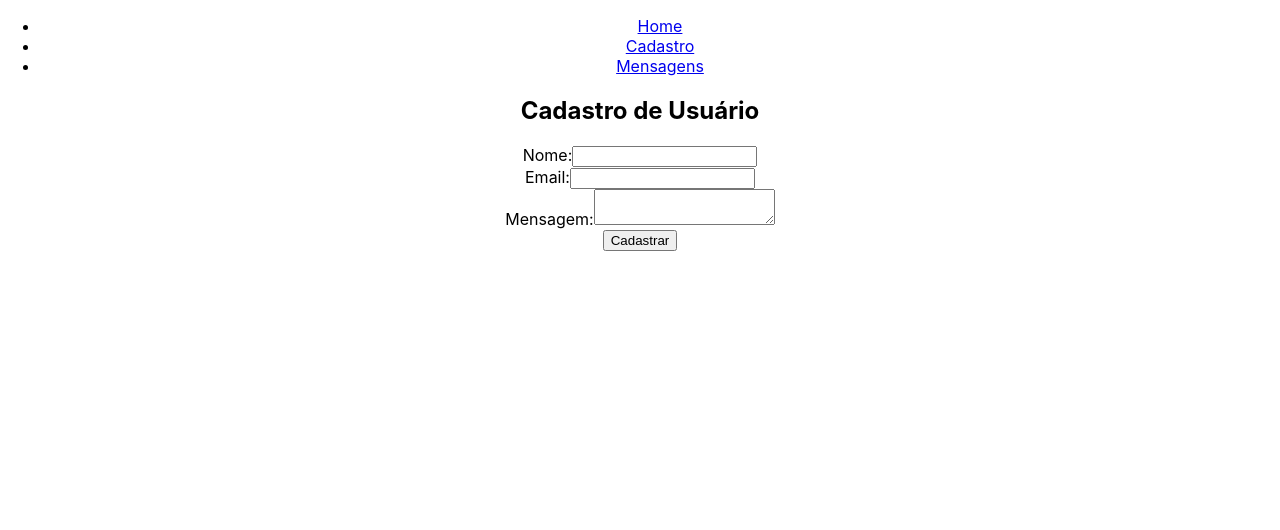
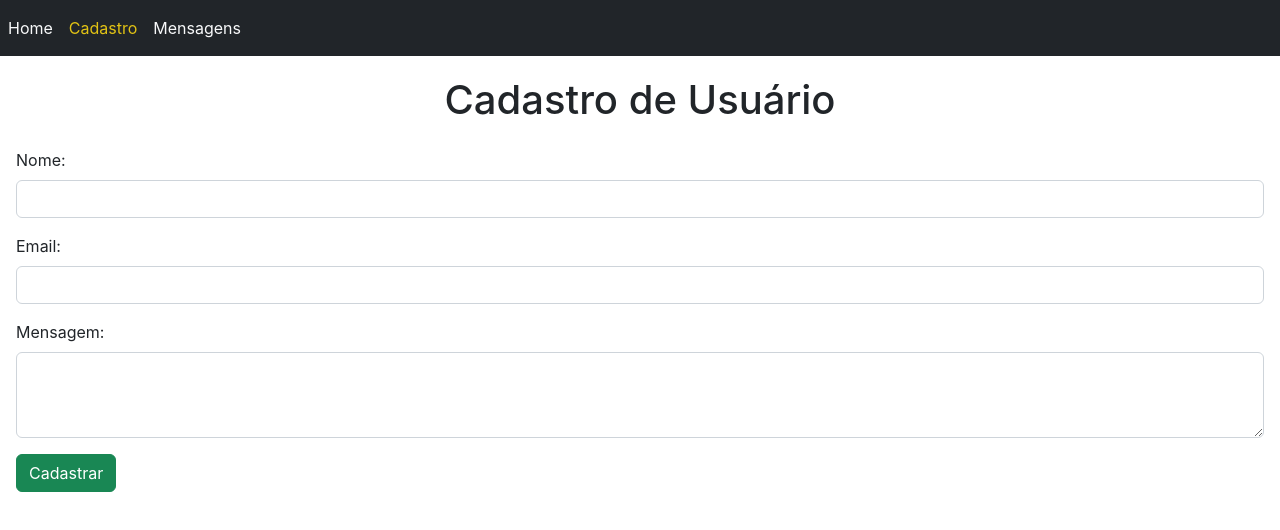
Before and after one commit to Legatario/newprops, a React (Create React App) app: page /cadastro in a window 1280 px wide. Shown: the top 530 px of the page. Built offline with nearby package versions, Linux system fonts and the light colour scheme.

Commit message:
criando estilo para os Slideres

```diff
--- a/public/index.html
+++ b/public/index.html
@@ -10,6 +10,12 @@
       content="Web site created using create-react-app"
     />
     <link rel="apple-touch-icon" href="%PUBLIC_URL%/logo192.png" />
+    <link
+  rel="stylesheet"
+  href="https://cdn.jsdelivr.net/npm/bootstrap@5.2.3/dist/css/bootstrap.min.css"
+  integrity="sha384-rbsA2VBKQhggwzxH7pPCaAqO46MgnOM80zW1RWuH61DGLwZJEdK2Kadq2F9CUG65"
+  crossorigin="anonymous"
+/>
     <!--
       manifest.json provides metadata used when your web app is installed on a
       user's mobile device or desktop. See https://developers.google.com/web/fundamentals/web-app-manifest/
@@ -39,6 +45,5 @@
       To begin the development, run `npm start` or `yarn start`.
       To create a production bundle, use `npm run build` or `yarn build`.
     -->
-
   </body>
 </html>
--- a/src/App.css
+++ b/src/App.css
@@ -1,54 +1,3 @@
-.App {
+h2{
   text-align: center;
-  /* background-color: #282c34; */
 }
-
-.App-logo {
-  height: 40vmin;
-  pointer-events: none;
-}
-
-@media (prefers-reduced-motion: no-preference) {
-  .App-logo {
-    animation: App-logo-spin infinite 20s linear;
-  }
-}
-
-.App-header {
-  background-color: #282c34;
-  min-height: 100vh;
-  display: flex;
-  flex-direction: column;
-  align-items: center;
-  justify-content: center;
-  font-size: calc(10px + 2vmin);
-  color: white;
-}
-
-.App-link {
-  color: #61dafb;
-}
-
-@keyframes App-logo-spin {
-  from {
-    transform: rotate(0deg);
-  }
-  to {
-    transform: rotate(360deg);
-  }
-}
-
-.sliderContainer{
-  width: 70%;
-  margin: 0 auto;
-}
-
-
-.carrocelContainer{
-  background: rgb(29, 153, 153);
-  color: white;
-}
-
-.slick-prev:before, .slick-next:before {
-  color: rgb(10, 10, 10) !important;
-}
--- a/src/componentes/display/component/menu/Menu.css
+++ b/src/componentes/display/component/menu/Menu.css
@@ -0,0 +1,7 @@
+.active{
+    color: rgb(226, 195, 20) !important;
+}
+
+nav{
+    margin-bottom: 20px
+}
--- a/src/componentes/display/component/menu/Menu.js
+++ b/src/componentes/display/component/menu/Menu.js
@@ -4,16 +4,16 @@ import "./Menu.css"
 
 const Menu = () =>{
     return(
-        <nav>
-            <ul>
-                <li>
-                    <NavLink to="/">Home</NavLink>
+        <nav className="navbar navbar-expand-lg bg-body-tertiary text-bg-dark">
+            <ul className="navbar-nav">
+                <li className="nav-item">
+                    <NavLink to="/" className="nav-link text-light">Home</NavLink>
                 </li>
-                <li>
-                    <NavLink to="/cadastro">Cadastro</NavLink>
+                <li className="nav-item">
+                    <NavLink to="/cadastro" className="nav-link text-light">Cadastro</NavLink>
                 </li>
-                <li>
-                    <NavLink to="/mensagens">Mensagens</NavLink>
+                <li className="nav-item">
+                    <NavLink to="/mensagens" className="nav-link text-light">Mensagens</NavLink>
                 </li>
             </ul>
         </nav>
--- a/src/componentes/pages/home/component/slick/Slick.css
+++ b/src/componentes/pages/home/component/slick/Slick.css
@@ -1,8 +1,33 @@
 .sliderContainer{
     color: white;
-    background: rgb(175, 11, 11);
     height: 8rem;
     justify-content: center;
     align-items: center;
     display: flex;
+    text-align: center;
+    height: auto;
 }
+
+.sliderContainer{
+    width: 70%;
+    margin: 0 auto;
+  }
+
+
+  .carrocelContainer{
+    background: rgb(29, 153, 153);
+    color: white;
+  }
+
+  .slick-prev:before, .slick-next:before {
+    color: rgb(10, 10, 10) !important;
+  }
+
+
+
+img{
+    overflow: hidden;
+    height: 35vh;
+    max-width: 100%;
+    margin: 0 auto;
+}
--- a/src/componentes/pages/home/component/slick/Slick.js
+++ b/src/componentes/pages/home/component/slick/Slick.js
@@ -4,8 +4,15 @@ import "slick-carousel/slick/slick.css";
 import "slick-carousel/slick/slick-theme.css";
 import "./Slick.css";
 
+
 export default class SimpleSlider extends Component {
   render() {
+    const imagem1 = 'https://i.pinimg.com/564x/93/5e/84/935e84523d5cdb786c004a7590128b8e.jpg';
+    const hunter = "https://i.pinimg.com/564x/e0/65/1f/e0651ff2d0b255dc2ea34ce0239c092d.jpg";
+    const eevvee = "https://i.pinimg.com/564x/d9/1d/c2/d91dc247785eabe7f4d144d95cd424c5.jpg"
+    const lucario = "https://i.pinimg.com/564x/ee/43/19/ee43195df72b8210e8a52e80e85f817a.jpg";
+    const umbreon = "https://i.pinimg.com/564x/83/2a/a6/832aa691c3b028308f4e145fdc246bb8.jpg";
+    const charli = 'https://i.pinimg.com/564x/3d/8c/b3/3d8cb38f83082f1478f5be448babbf69.jpg';
     const settings = {
       dots: true,
       infinite: true,
@@ -15,25 +22,25 @@ export default class SimpleSlider extends Component {
     };
     return (
       <div>
-        <h2> Um carrocel </h2>
+        <h2 className="fs-1"> Um carrocel </h2>
         <Slider {...settings} className="sliderContainer">
           <div>
-            <h3>1</h3>
+          <img src={imagem1} alt="img"/>
           </div>
           <div>
-            <h3>2</h3>
+          <img src={lucario} alt="img"/>
           </div>
           <div>
-            <h3>3</h3>
+          <img src={umbreon} alt="img"/>
           </div>
           <div>
-            <h3>4</h3>
+          <img src={hunter} alt="img"/>
           </div>
           <div>
-            <h3>5</h3>
+          <img src={eevvee} alt="img"/>
           </div>
           <div>
-            <h3>6</h3>
+          <img src={charli} alt="img"/>
           </div>
         </Slider>
       </div>
--- /dev/null
+++ b/src/componentes/pages/message/component/Messages.css
@@ -0,0 +1,11 @@
+.card{
+    width: 18rem;
+
+}
+
+.cards-container{
+    gap: 10px;
+    display: flex;
+    margin: 10px;
+    flex-wrap: wrap;
+}
--- a/src/componentes/pages/message/component/Messages.js
+++ b/src/componentes/pages/message/component/Messages.js
@@ -1,17 +1,20 @@
 import React from "react";
+import "./Messages.css"
 
 const Messages = ({ onMsg }) => {
   return (
     <div>
-        <h2>Mensagens</h2>
-            <div>
+        <h2 className="fs-1">Mensagens</h2>
+            <div className="cards-container">
                 {onMsg.map((message, index) => (
-                    <div key={index} >
-                        <p>Nome: {message.name}</p>
-                        <p>Email: {message.email}</p>
-                        <div>
-                            <p>Comentario:</p>
-                            <p>{message.message}</p>
+                    <div key={index} className="card">
+                        <div className="card-body">
+                            <p>Nome: {message.name}</p>
+                            <p>Email: {message.email}</p>
+                            <div>
+                                <p>Comentario:</p>
+                                <p>{message.message}</p>
+                            </div>
                         </div>
                     </div>
                 ))}
--- a/src/componentes/pages/register/component/Register.js
+++ b/src/componentes/pages/register/component/Register.js
@@ -8,18 +8,30 @@ const Register = ({ onRegister }) => {
         message: ""
       });
 
+    const [error, setError] = useState("");
+
     const handleChange = (e) =>{
         const { name, value } = e.target;
+        setError("")
         setFormData((prevData) =>({
             ...prevData,
             [name]: value,
         }))
     }
 
+
+
     const handleSubmit = (e) =>{
         e.preventDefault();
+
+          // Verificar se os campos obrigatórios estão preenchidos
+        if (!formData.name || !formData.email || !formData.message) {
+          setError("Por favor, preencha todos os campos obrigatórios.");
+          return;
+        }
         onRegister(formData)
         console.log(formData)
+        setError("")
         setFormData({
             name: "",
             email: "",
@@ -27,41 +39,54 @@ const Register = ({ onRegister }) => {
           });
     }
 
+
   return (
     <div>
-    <h2>Cadastro de Usuário</h2>
-    <form onSubmit={handleSubmit}>
-      <label>
+    <h2 className="fs-1">Cadastro de Usuário</h2>
+    <form onSubmit={handleSubmit} className="p-3 m-0 border-0 bd-example">
+      <div className="mb-3">
+      <label htmlFor="name" className="form-label">
         Nome:
+      </label>
       <input
         type="text"
         name="name"
+        id="name"
         value={formData.name}
         onChange={handleChange}
+        className="form-control"
       />
+      </div>
+      <div className="mb-3">
+      <label htmlFor="email" className="form-label">
+        Email:
       </label>
-      <br />
-      <label>
-        Email:
       <input
         type="email"
         name="email"
+        id="email"
         value={formData.email}
         onChange={handleChange}
+        className="form-control"
       />
+      </div>
+      <div className="mb-3">
+      <label htmlFor="message" className="form-label">
+        Mensagem:
       </label>
-      <br />
-      <label>
-        Mensagem:
       <textarea
         value={formData.message}
         onChange={handleChange}
         name="message"
+        id="message"
+        className="form-control"
+        rows="3"
       ></textarea>
-      </label>
-      <br />
-      <button type="submit">Cadastrar</button>
+      </div>
+
+      <button type="submit" className="btn btn-success">Cadastrar</button>
     </form>
+    {error && <span className="text-danger">{error}</span>}
   </div>
 );
 };
```
Lines whose indentation alone changed are shown as unchanged.
